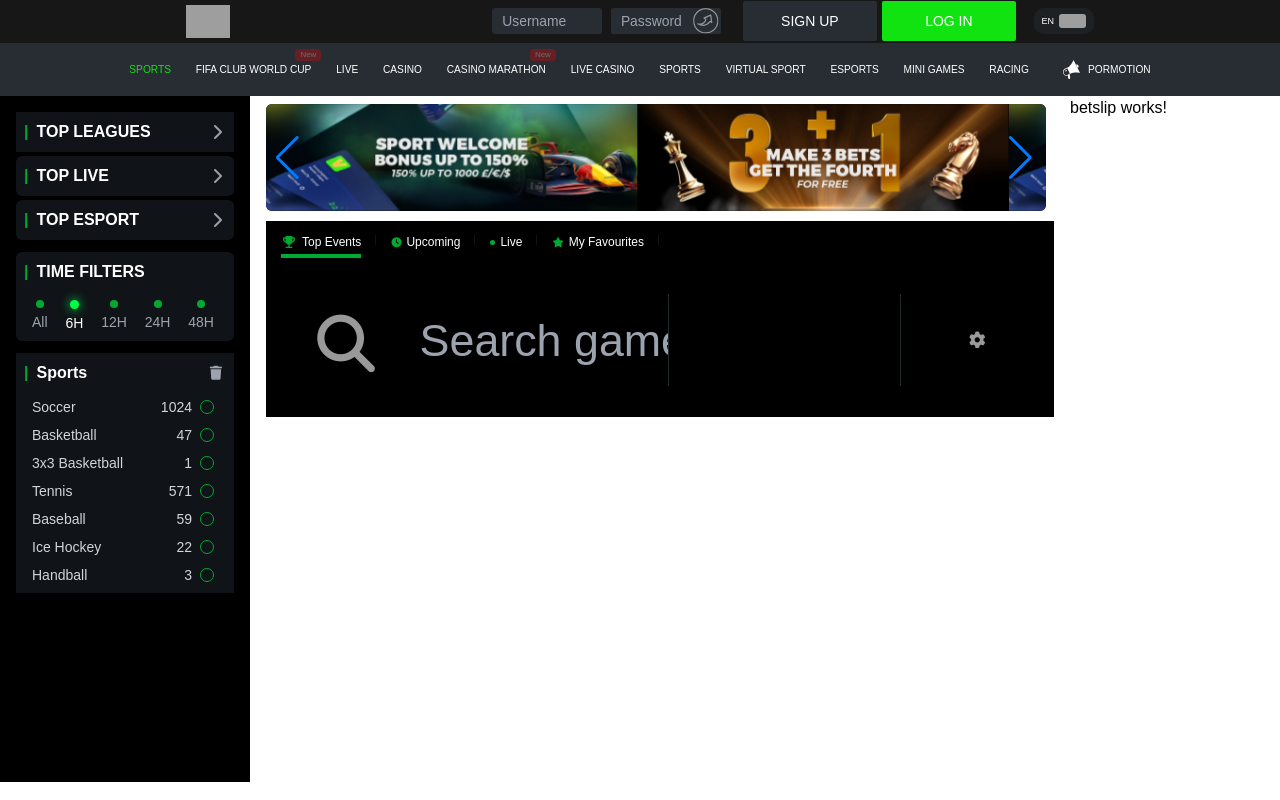
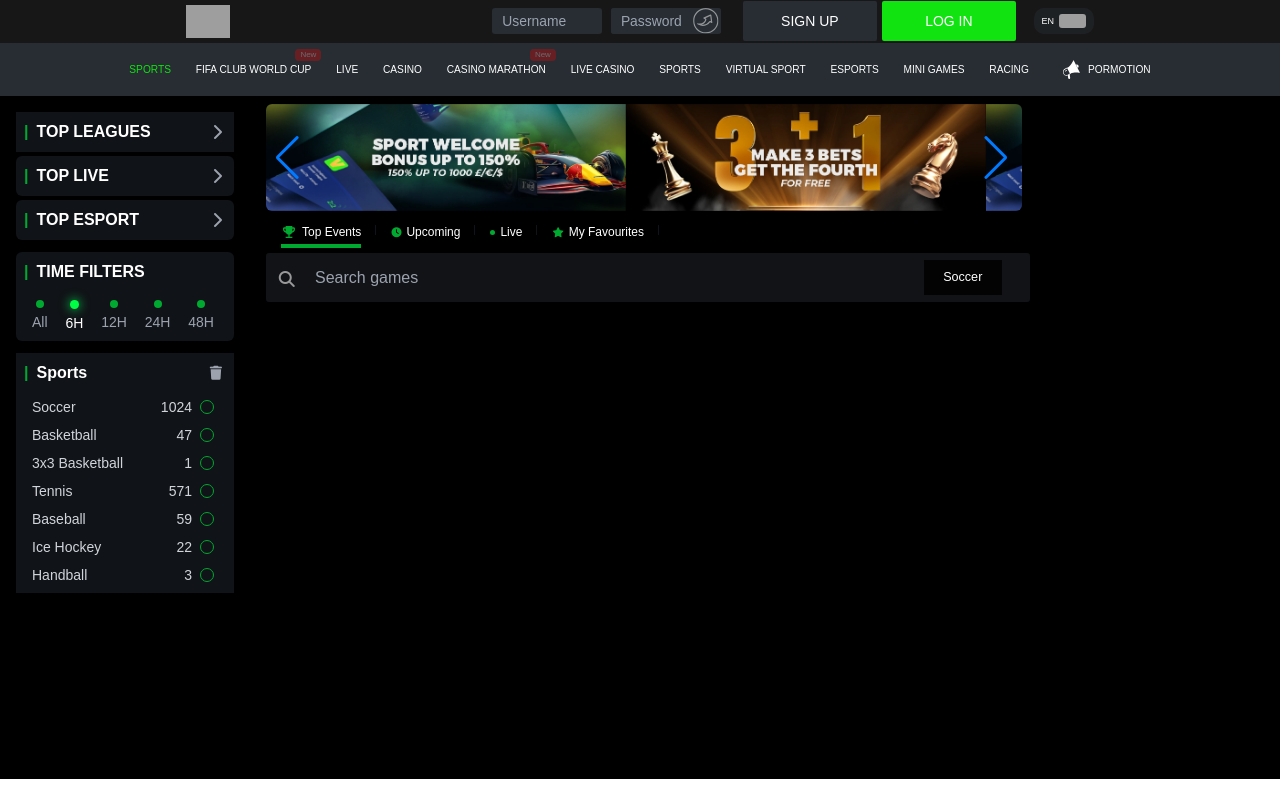
Before and after one commit to faizan99904/FlashExch, an Angular app: page / in a window 1280 px wide. Built offline with nearby package versions, Linux system fonts and the light colour scheme; grey boxes are pictures that could not be loaded.

Commit message:
fix icon

```diff
--- a/src/layout/layout.component.css
+++ b/src/layout/layout.component.css
@@ -0,0 +1,7 @@
+@media (min-width: 820px) {
+  .layout-wrapper {
+    background-color: black;
+    height: calc(100dvh - 117.32px);
+    overflow: hidden;
+  }
+}
--- a/src/layout/layout.component.html
+++ b/src/layout/layout.component.html
@@ -1,9 +1,9 @@
 <div>
     <app-header></app-header>
     <app-sports-nav></app-sports-nav>
-    <div class="flex lg:gap-4 gap-0">
+    <div class="flex lg:gap-4 gap-0 layout-wrapper">
         <app-sidebar></app-sidebar>
-        <div class="w-[100vw] lg:w-[calc(100vw-492px)]">
+        <div class="w-[100vw] lg:w-[calc(100vw-492px)] overflow-y-auto">
             <router-outlet></router-outlet>
         </div>
         <div class="max-lg:hidden w-[242px]">
--- a/src/pages/sports-book/sports-book.component.html
+++ b/src/pages/sports-book/sports-book.component.html
@@ -1,4 +1,4 @@
-<div class="w-full">
+<div class="w-full ">
     <div class="lg:pr-2"> <app-swiper-card-home class="lg:rounded-md"></app-swiper-card-home></div>
     <app-sport-events></app-sport-events>
 </div>
--- a/src/shared/sport-events/sport-events.component.html
+++ b/src/shared/sport-events/sport-events.component.html
@@ -33,7 +33,7 @@
     </nav>
 </div>
 
-<div class="hidden lg:flex justify-start items-center mt-[0.625rem] bg-black h-[2.625rem]">
+<div class="hidden lg:flex justify-start items-center mt-[0.625rem] min-[820px]:mt-0 bg-black h-[2.625rem]">
     <div class="tab active">
         <svg x="0px" y="0px" width="24px" height="24px" viewBox="0 0 24 24">
             <path
@@ -57,24 +57,40 @@
 
 
 
-<div class="bg-black flex w-full h-[12vw]">
-    <div class="relative grow-[1] h-full">
+<div class="bg-black flex w-full h-[12vw] xl:h-[49px] lg:bg-[#111317] lg:rounded-[3px]">
+    <div class="relative grow-[1] xl:max-w-[210px] h-full">
         <input type="text"
-            class="bg-transparent border-0 h-full w-full pl-[12vw] leading-[12vw] outline-0 text-[3.5vw] text-white"
+            class="bg-transparent border-0 h-full w-full pl-[12vw] xl:pl-[49px] leading-[12vw] outline-0 xl:text-base text-[3.5vw] text-white"
             placeholder="Search games">
         <i
-            class="fa-solid fa-magnifying-glass text-[#999999] absolute left-[4vw] pointer-events-none top-[50%] text-[4.5vw] -mt-[2vw]"></i>
-    </div>
-    <div class="flex items-center w-[33vw] h-[100%] before:block before:w-[1px] before:h-[60%] before:bg-[#23282a]">
-        <div
-            class="text-[7vw] ml-[6vw] flex justify-center relative w-[calc(50%-3vw)] h-[80%] border-b-[8vw] border-transparent">
-
-        </div>
+            class="fa-solid fa-magnifying-glass text-[#999999] absolute left-[4vw] xl:left-[1vw] xl:-mt-[7px] pointer-events-none top-[50%]  xl:text-base text-[4.5vw] -mt-[2vw]"></i>
     </div>
     <div
-        class="relative  before:block before:w-[1px] before:h-[60%] before:bg-[#23282a] before:absolute before:top-[20%] before:left-[0px] ">
-        <span class="flex items-center justify-center w-[12vw] h-full font-[4.5vw]">
-            <i class="fa-solid fa-gear text-[#999999] text-[16.5px]"></i>
+        class="flex items-center w-[33vw] h-[100%] before:block before:w-[1px] before:h-[60%] before:bg-[#23282a] xl:before:bg-transparent min-[820px]:hidden">
+        <div
+            class="text-[7vw] ml-[6vw] w-[calc(50%-3vw)] flex justify-center relative  h-[100%] border-b-[8vw] border-transparent">
+            <i
+                class="fa-solid fa-list-ul text-[#999999] text-[18px] absolute top-[90%] left-[50%] translate-x-[-50%] "></i>
+        </div>
+        <div
+            class="text-[7vw] ml-[6vw] w-[calc(50%-3vw)] flex justify-center relative  h-[100%] border-b-[8vw] border-transparent">
+            <i
+                class="fa-solid fa-list-ul text-[#999999] text-[18px] absolute top-[90%] left-[50%] translate-x-[-50%] "></i>
+        </div>
+
+    </div>
+    <div
+        class="relative min-[820px]:hidden  before:block before:w-[1px] before:h-[60%] before:bg-[#23282a] before:absolute before:top-[20%] before:left-[0px] ">
+        <span class="flex items-center justify-center w-[12vw] h-full font-[4vw]">
+            <i class="fa-solid fa-gear text-[#999999] text-[3.8vw]"></i>
         </span>
     </div>
+
+    <ul class="max-[820px]:hidden ml-auto flex items-center whitespace-nowrap overflow-hidden pr-[28px]">
+        <li
+            class="bg-[#030303] ml-4 h-[35px] basis-auto p-[.5rem] text-white flex items-center justify-center shrink-0 text-center text-[.9rem] overflow-hidden cursor-pointer ">
+
+            <span class="m-[0_.7rem] block text-[12.6px]">Soccer</span>
+        </li>
+    </ul>
 </div>
```
